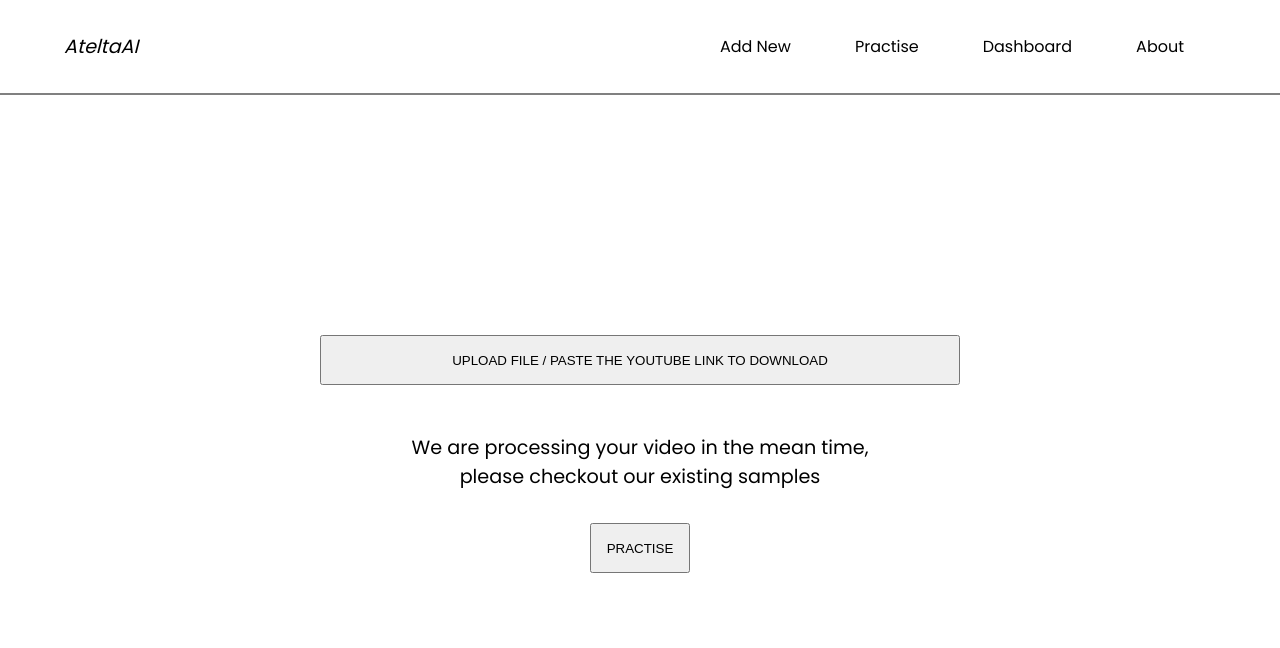
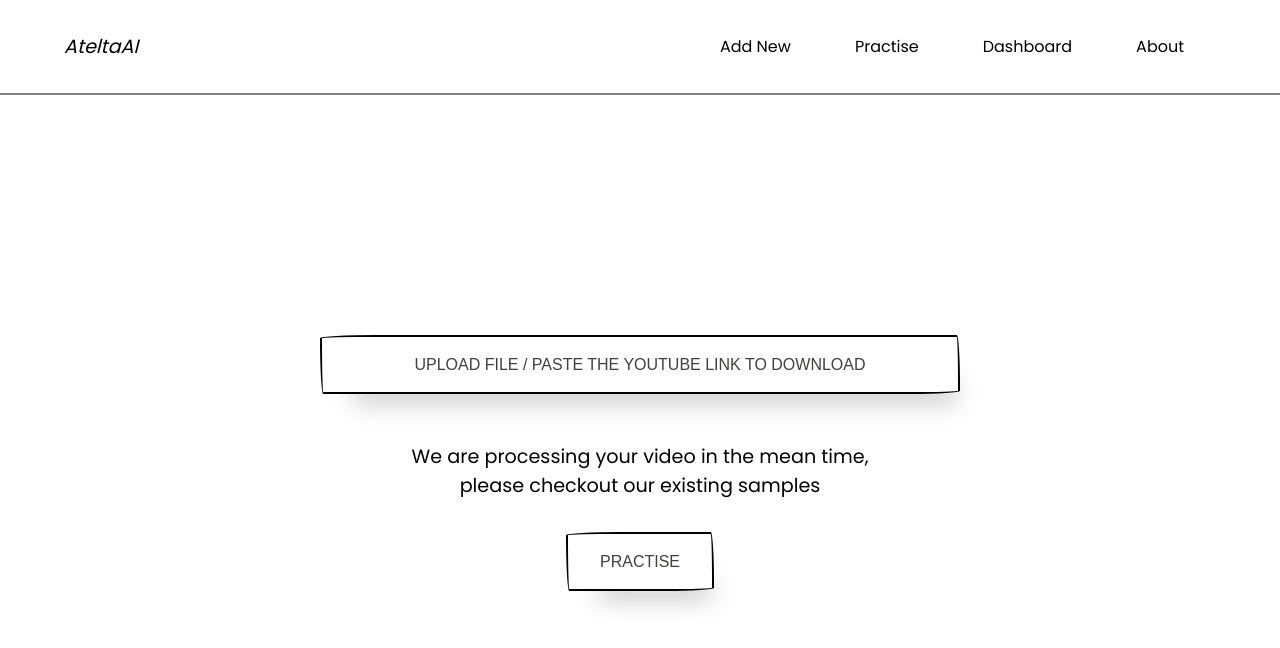
Before and after one commit to AteltaAI/AteltaWeb, a React (Create React App) app: page / in a window 1280 px wide. Shown: the top 648 px of the page. Built offline with nearby package versions, Linux system fonts and the light colour scheme; the HTML template or start-up script is replaced by a standard one; a web font is replaced by a local one.

Commit message:
demo route fixed

```diff
--- a/src/App.js
+++ b/src/App.js
@@ -1,4 +1,4 @@
-import { Home, Demo } from './routes';
+import { Home, TempDemo } from './routes';
 import { Navbar } from './components';
 import { BrowserRouter, Routes, Route } from "react-router-dom";
 import './App.css';
@@ -10,7 +10,7 @@ function App() {
     <Navbar />
     <Routes>
         <Route path="/" element={<Home />} />
-        <Route path="/demo" element={<Demo />} />
+        <Route path="/demo" element={<TempDemo />} />
     </Routes>
   </BrowserRouter>
   );
--- a/src/components/index.js
+++ b/src/components/index.js
@@ -3,3 +3,4 @@ export { default as Navbar } from './navbar/navbar.components';
 export { default as VideoPlayer } from './video_player/video_player.components';
 export { default as WebCam } from './webcam/webcam.components';
 export { default as Hero } from './hero/hero.components';
+export { default as Sidebar } from './sidebar/sidebar.components';
--- a/src/routes/demo/demo.routes.js
+++ b/src/routes/demo/demo.routes.jsx
@@ -13,8 +13,16 @@ function Demo() {
         <VideoPlayer autoplay={autoplay} setAutoplay={setAutoplay}/>
         <WebCam />
       </div>
-      <div className='control-cont'>
+      <div className='control-cont begin-btn'>
         <button onClick={() => setBegin(true)}>Begin</button>
+      </div>
+      <div className='other-video-actions'>
+        <button>Time Elapsed</button>
+        <button>Score</button>
+        <button>Physical Metric</button>
+      </div>
+      <div className='others'>
+        <button>Periodic showcase of appreciation</button>
       </div>
     </div>
   );
--- a/src/routes/demo/demo.styles.css
+++ b/src/routes/demo/demo.styles.css
@@ -1,10 +1,16 @@
 .window-cont {
-    width: 100%;
+    /* width: 100%; */
     display: flex;
-    flex-direction: row;
-    align-items: center;
-    justify-content: space-evenly;
-    padding-top: 30px;
+    /* background-color: rebeccapurple; */
+    width: 85rem;
+    margin-left: 18rem;
+    /* flex-direction: row; */
+    /* align-items: center; */
+    /* justify-content: space-evenly; */
+    padding: 2rem 0;
+    border-bottom: 2px solid #41403e;
+    /* border-top: 2px solid #41403e; */
+
 }
 
 .Demo {
@@ -17,9 +23,71 @@
     justify-content: center;
     height: 200px;
     align-items: center;
+    margin-left: 15rem;
 }
 
 button {
-    width: 100px;
-    height: 50px;
+    align-self: center;
+    background-color: #fff;
+    background-image: none;
+    background-position: 0 90%;
+    background-repeat: repeat no-repeat;
+    background-size: 4px 3px;
+    border-radius: 15px 225px 255px 15px 15px 255px 225px 15px;
+    border-style: solid;
+    border-width: 2px;
+    box-shadow: rgba(0, 0, 0, .2) 15px 28px 25px -18px;
+    box-sizing: border-box;
+    color: #41403e;
+    cursor: pointer;
+    display: inline-block;
+    font-family: Neucha, sans-serif;
+    font-size: 1rem;
+    line-height: 23px;
+    outline: none;
+    padding: .75rem;
+    text-decoration: none;
+    transition: all 235ms ease-in-out;
+    border-bottom-left-radius: 15px 255px;
+    border-bottom-right-radius: 225px 15px;
+    border-top-left-radius: 255px 15px;
+    border-top-right-radius: 15px 225px;
+    user-select: none;
+    -webkit-user-select: none;
+    touch-action: manipulation;
+    padding: 1rem 2rem;
+
+  }
+
+  button:hover {
+    box-shadow: rgba(0, 0, 0, .3) 2px 8px 8px -5px;
+    transform: translate3d(0, 2px, 0);
+  }
+
+  button:focus {
+    box-shadow: rgba(0, 0, 0, .3) 2px 8px 4px -6px;
+  }
+
+
+.other-video-actions {
+    margin-left: 15rem;
+    display: flex;
+    justify-content: center;
+    margin-top: -2.5rem;
 }
+
+.other-video-actions button {
+    margin: 0 2rem;
+}
+
+
+.others {
+    margin-left: 15rem;
+    display: flex;
+    justify-content: center;
+    margin-top: 1rem;
+}
+
+.others button {
+    width: 35rem;
+}
--- a/src/routes/index.js
+++ b/src/routes/index.js
@@ -1,3 +1,4 @@
 // default exports: Pages/Routes
 export { default as Home } from './home/home.routes';
 export { default as Demo } from './demo/demo.routes';
+export { default as TempDemo } from './template/template.page';
--- /dev/null
+++ b/src/routes/template/template.page.jsx
@@ -0,0 +1,15 @@
+import React from 'react';
+import { Sidebar } from '../../components';
+import Demo from '../demo/demo.routes';
+import './template.styles.css';
+
+const DemoTemplate = () => {
+  return (
+    <div className='template'>
+        <Sidebar/>
+        <Demo/>
+    </div>
+  )
+}
+
+export default DemoTemplate;
--- /dev/null
+++ b/src/routes/template/template.styles.css
@@ -0,0 +1,3 @@
+.template {
+    display: flex;
+}
```
